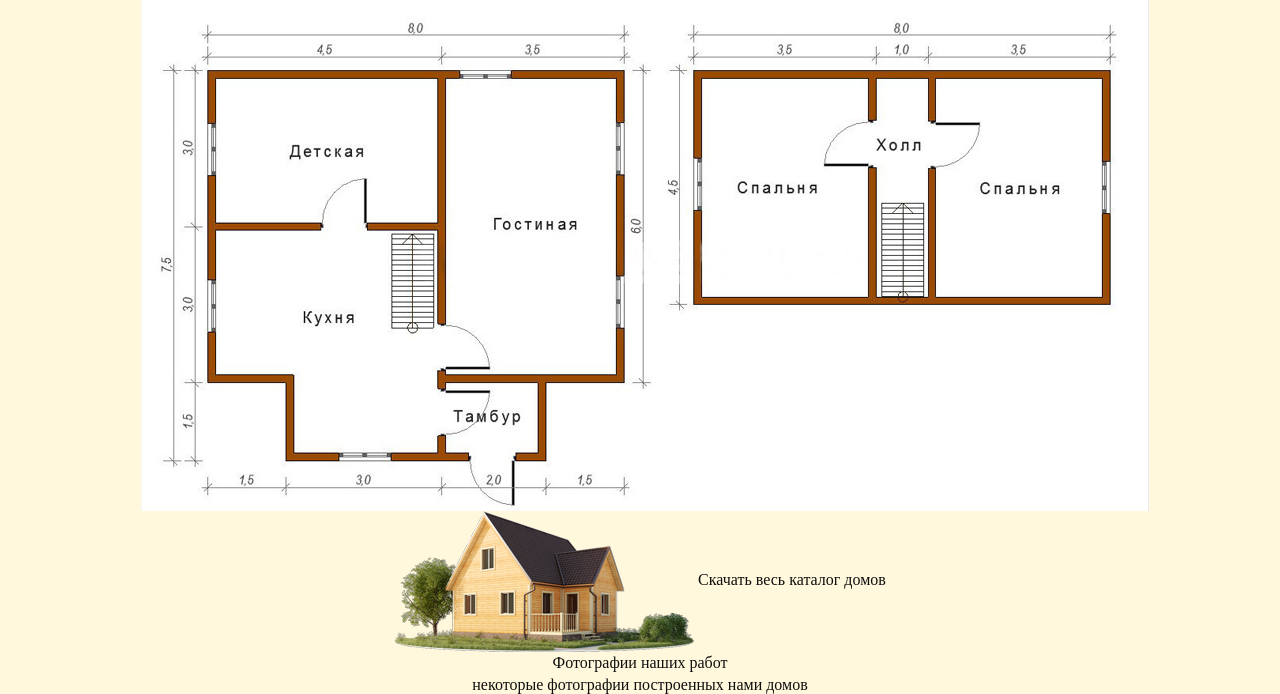
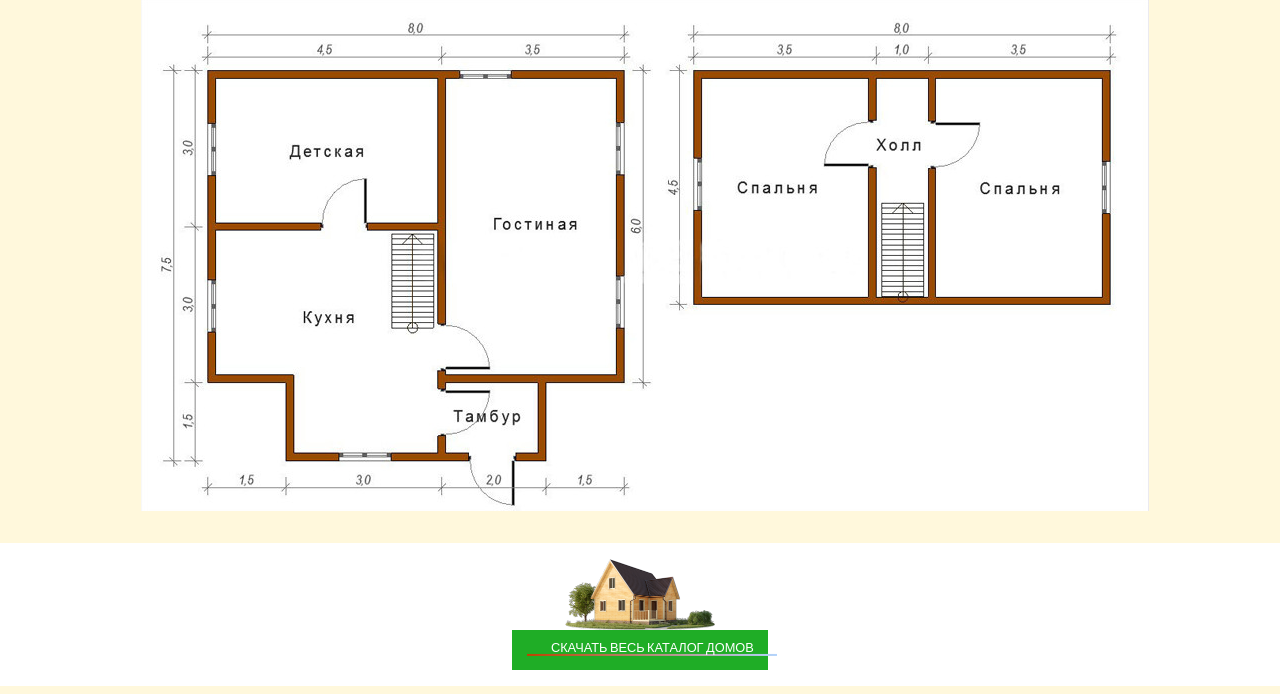
Before and after one commit to Uniworker/WordPress-Landing, a PHP site: page / in a window 1280 px wide. Shown: the part 4860-5554 px from the top of the page. Run offline with PHP 8.4, Linux system fonts and the light colour scheme.

Commit message:
styling accomplished

```diff
--- a/css/style.css
+++ b/css/style.css
@@ -269,4 +269,74 @@
   font-size: 1.5em;
   padding: 32px 0;
   text-transform: uppercase;
+}
+
+.download {
+  background: #fff;
+  width: 100%;
+  margin: 32px 0;
+  padding: 16px 0;
+}
+.download img {
+  display: block;
+  max-width: 150px;
+  margin: 0 auto;
+}
+.download a {
+  position: relative;
+  background: #1fad26;
+  color: #fff;
+  display: block;
+  min-height: 40px;
+  margin: 0 auto;
+  width: 20%;
+}
+.download a span {
+  background-image: linear-gradient(to right, #bf4200 0%, #b3d4fc 100%);
+  background-repeat: repeat-x;
+  background-position: 0 100%;
+  background-size: 100% 2px;
+  font-family: "Lato", sans-serif;
+  font-size: 0.8em;
+  display: inline-block;
+  max-width: 250px;
+  width: 100%;
+  position: absolute;
+  left: 6%;
+  transform: translateY(50%);
+  text-transform: uppercase;
+}
+.download a span:hover {
+  background-image: linear-gradient(to left, #bf4200 0%, #b3d4fc 100%);
+}
+
+.gallery__title {
+  color: #bf4200;
+  font-family: "Lato", sans-serif;
+  font-weight: bold;
+  font-size: 1.5em;
+  margin: 0 auto;
+  padding-bottom: 32px;
+  width: 55%;
+}
+.gallery__inner {
+  display: flex;
+  flex-wrap: wrap;
+}
+.gallery__inner img {
+  max-width: 240px;
+}
+
+.footer {
+  text-align: center;
+}
+.footer .phone {
+  font-family: "Lato", sans-serif;
+  font-weight: bold;
+  font-size: 1.5em;
+}
+.footer__email {
+  font-family: "Lato", sans-serif;
+  padding: 16px 0;
+  text-decoration: underline;
 }/*# sourceMappingURL=style.css.map */
--- a/index.html
+++ b/index.html
@@ -20,6 +20,9 @@
   <link href="https://fonts.googleapis.com/css2?family=Lato:ital,wght@0,300;0,400;0,700;1,300;1,400;1,700&display=swap" rel="stylesheet">
 
   <link rel="stylesheet" href="css/normalize.min.css">
+  <link rel="stylesheet" href="https://cdnjs.cloudflare.com/ajax/libs/magnific-popup.js/1.1.0/magnific-popup.min.css"
+    integrity="sha512-+EoPw+Fiwh6eSeRK7zwIKG2MA8i3rV/DGa3tdttQGgWyatG/SkncT53KHQaS5Jh9MNOT3dmFL0FjTY08And/Cw=="
+    crossorigin="anonymous" referrerpolicy="no-referrer" />
   <link rel="stylesheet" href="css/style.css">
 
   <meta name="theme-color" content="#fafafa">
@@ -87,25 +90,29 @@
       </div>
       <div class="download">
         <img src="img/home-download.png" alt="">
-        <a href="#">Скачать весь каталог домов</a>
+        <a href="#" download="#"><span>Скачать весь каталог домов</span></a>
       </div>
       <div class="main__container">
         <div class="gallery">
           <h2 class="gallery__title">Фотографии наших работ</h2>
           <div class="gallery__text">некоторые фотографии построенных нами домов</div>
           <div class="gallery__inner">
-            <a href="img/item-1"><img src="img/item-1" alt=""></a>
-            <a href="img/item-2"><img src="img/item-2" alt=""></a>
-            <a href="img/item-3"><img src="img/item-3" alt=""></a>
-            <a href="img/item-4"><img src="img/item-4" alt=""></a>
-            <a href="img/item-5"><img src="img/item-5" alt=""></a>
-            <a href="img/item-6"><img src="img/item-6" alt=""></a>
-            <a href="img/item-7"><img src="img/item-7" alt=""></a>
-            <a href="img/item-8"><img src="img/item-8" alt=""></a>
-            <a href="img/item-9"><img src="img/item-9" alt=""></a>
-            <a href="img/item-10"><img src="img/item-10" alt=""></a>
-            <a href="img/item-11"><img src="img/item-11" alt=""></a>
-            <a href="img/item-12"><img src="img/item-12" alt=""></a>
+            <a href="img/item-1.jpg" title="House 1"><img src="img/item-1.jpg" alt="House 1"></a>
+            <a href="img/item-2.jpg" title="House 2"><img src="img/item-2.jpg" alt="House 2"></a>
+            <a href="img/item-3.jpg" title="House 3"><img src="img/item-3.jpg" alt="House 3"></a>
+            <a href="img/item-4.jpg" title="House 4"><img src="img/item-4.jpg" alt="House 4"></a>
+            <a href="img/item-5.jpg" title="House 5"><img src="img/item-5.jpg" alt="House 5"></a>
+            <a href="img/item-6.jpg" title="House 6"><img src="img/item-6.jpg" alt="House 6"></a>
+            <a href="img/item-7.jpg" title="House 7"><img src="img/item-7.jpg" alt="House 7"></a>
+            <a href="img/item-8.jpg" title="House 8"><img src="img/item-8.jpg" alt="House 8"></a>
+            <a href="img/item-1.jpg" title="House 9"><img src="img/item-1.jpg" alt="House 9"></a>
+            <a href="img/item-2.jpg" title="House 10"><img src="img/item-2.jpg" alt="House 10"></a>
+            <a href="img/item-3.jpg" title="House 11"><img src="img/item-3.jpg" alt="House 11"></a>
+            <a href="img/item-4.jpg" title="House 12"><img src="img/item-4.jpg" alt="House 12"></a>
+            <a href="img/item-5.jpg" title="House 13"><img src="img/item-5.jpg" alt="House 13"></a>
+            <a href="img/item-6.jpg" title="House 14"><img src="img/item-6.jpg" alt="House 14"></a>
+            <a href="img/item-7.jpg" title="House 15"><img src="img/item-7.jpg" alt="House 15"></a>
+            <a href="img/item-8.jpg" title="House 16"><img src="img/item-8.jpg" alt="House 16"></a>
           </div>
         </div>
         <div class="main__img"><img src="img/main-img.png" alt=""></div>
@@ -113,10 +120,13 @@
   </main>
   <footer class="footer">
     <a href="tel:+75852772217" class="phone">+7 (585) 277-22-17</a>
-    <div class="footer__email"><em>namename@gmail.com</em></div>
+    <div class="footer__email"><a href="mailto:namename@gmail.com"><em>namename@gmail.com</em></a></div>
   </footer>
   <script src="js/modernizr-3.11.2.min.js"></script>
   <script src="https://code.jquery.com/jquery-3.6.1.min.js" integrity="sha256-o88AwQnZB+VDvE9tvIXrMQaPlFFSUTR+nldQm1LuPXQ=" crossorigin="anonymous"></script>
+  <script src="https://cdnjs.cloudflare.com/ajax/libs/magnific-popup.js/1.1.0/jquery.magnific-popup.min.js"
+    integrity="sha512-IsNh5E3eYy3tr/JiX2Yx4vsCujtkhwl7SLqgnwLNgf04Hrt9BT9SXlLlZlWx+OK4ndzAoALhsMNcCmkggjZB1w=="
+    crossorigin="anonymous" referrerpolicy="no-referrer"></script>
   <script src="js/plugins.js"></script>
   <script src="js/main.js"></script>
 
--- a/js/plugins.js
+++ b/js/plugins.js
@@ -20,5 +20,22 @@
     }
   }
 }());
-
-// Place any jQuery/helper plugins in here.
+$(document).ready(function () {
+  $('.gallery__inner').magnificPopup({
+    delegate: 'a',
+    type: 'image',
+    tLoading: 'Loading image #%curr%...',
+    mainClass: 'mfp-img-mobile',
+    gallery: {
+      enabled: true,
+      navigateByImgClick: true,
+      preload: [0, 1]
+    },
+    image: {
+      tError: '<a href="%url%">The image #%curr%</a> could not be loaded.',
+      titleSrc: function (item) {
+        return item.el.attr('title');
+      }
+    }
+  });
+});
--- a/scss/style.scss
+++ b/scss/style.scss
@@ -285,3 +285,72 @@
     }
   }
 }
+.download {
+  background: #fff;
+  width: 100%;
+  margin: 32px 0;
+  padding: 16px 0;
+  img {
+    display: block;
+    max-width: 150px;
+    margin: 0 auto;
+  }
+  a {
+    position: relative;
+    background: $color-success;
+    color: #fff;
+    display: block;
+    min-height: 40px;
+    margin: 0 auto;
+    width: 20%;
+    span {
+      background-image: linear-gradient(to right, $color-danger 0%, $color-link 100%);
+      background-repeat: repeat-x;
+      background-position: 0 100%;
+      background-size: 100% 2px;
+      font-family: 'Lato', sans-serif;
+      font-size: 0.8em;
+      display: inline-block;
+      max-width: 250px;
+      width: 100%;
+      position: absolute;
+      left: 6%;
+      transform: translateY(50%);
+      text-transform: uppercase;
+    }
+    span:hover {
+      background-image: linear-gradient(to left, $color-danger 0%, $color-link 100%);
+    }
+  }
+}
+.gallery {
+  &__title {
+    color: $color-danger;
+    font-family: 'Lato', sans-serif;
+    font-weight: bold;
+    font-size: 1.5em;
+    margin: 0 auto;
+    padding-bottom: 32px;
+    width: 55%;
+  }
+  &__inner {
+    display: flex;
+    flex-wrap: wrap;
+    img {
+      max-width: 240px;
+    }
+  }
+}
+.footer {
+  text-align: center;
+  .phone {
+    font-family: 'Lato', sans-serif;
+    font-weight: bold;
+    font-size: 1.5em;
+  }
+  &__email {
+    font-family: 'Lato', sans-serif;
+    padding: 16px 0;
+    text-decoration: underline;
+  }
+}
```
Also changed, not shown: img/item-1.jpg (added), img/item-2.jpg (added), img/item-3.jpg (added), img/item-4.jpg (added), img/item-5.jpg (added), img/item-6.jpg (added), img/item-7.jpg (added), img/item-8.jpg (added), 1 other file.
